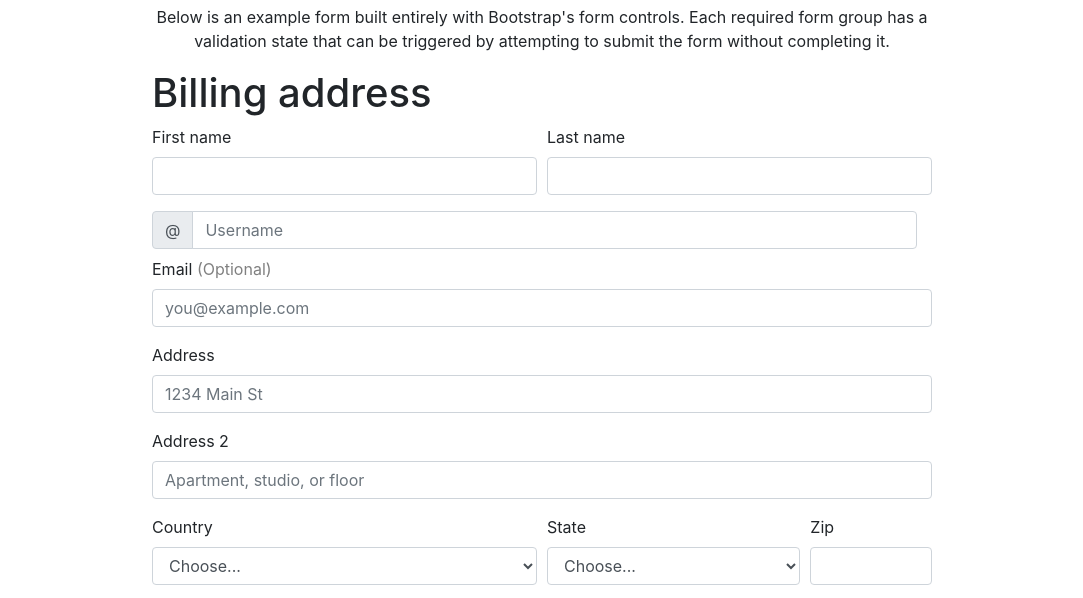
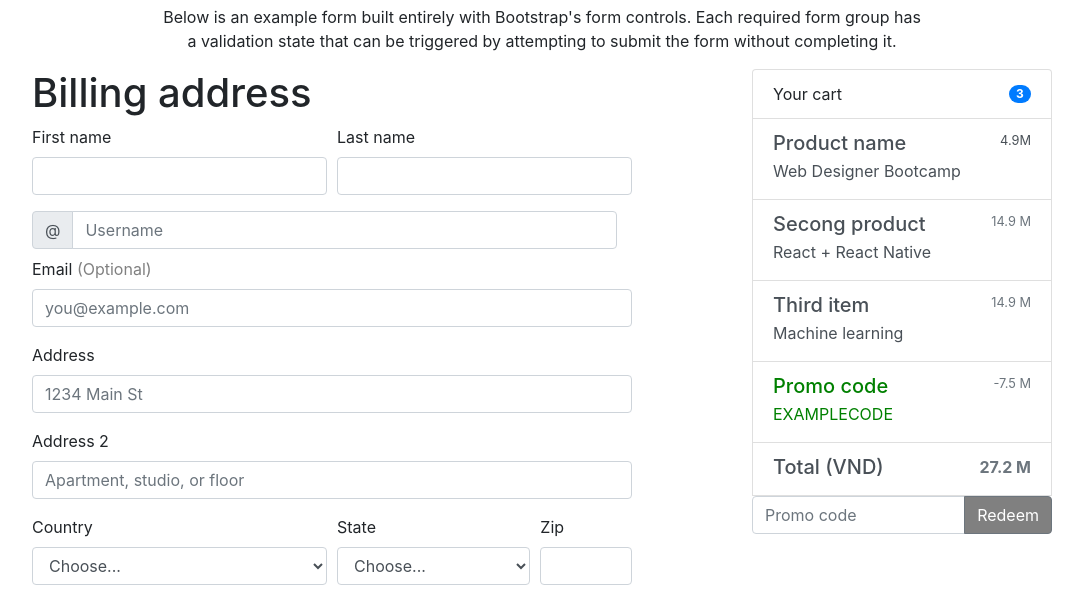
Before and after one commit to Adenhall/pricing-page, a plain HTML site: page rocket.html in a window 1280 px wide. Shown: the part 201-799 px from the top of the page, without its empty margins (98-1181 px from the left). Drawn offline with nearby package versions, Linux system fonts and the light colour scheme.

Commit message:
Finished Rocket

```diff
--- a/css/rocket.css
+++ b/css/rocket.css
@@ -6,16 +6,21 @@
   color: var(--red);
 }
 section {
-  padding-left: 250px;
-  padding-right: 250px;
   display: flex;
   justify-content: center;
   flex-direction: column;
 }
 #first {
+  align-self: center;
+  width: 60%;
   display: flex;
   justify-content: center;
   flex-direction: column;
+}
+#second {
+  margin-left: 60px;
+  margin-right: 60px;
+  width: 600px;
 }
 img {
   width: 150px;
@@ -38,3 +43,30 @@ h4 {
   margin-top: 50px;
   background-color: red;
 }
+body {
+  display: flex;
+  flex-direction: column;
+}
+#info {
+  display: flex;
+  flex-flow: row wrap;
+}
+#cart {
+  margin-right: 60px;
+  margin-left: 60px;
+  width: 300px;
+}
+.promote {
+  color: green;
+}
+.btn-outline-secondary {
+  background-color: gray;
+  color: white;
+}
+footer {
+  margin-top: 70px;
+  margin-bottom: 40px;
+  display: flex;
+  flex-direction: column;
+  align-items: center;
+}
--- a/rocket.html
+++ b/rocket.html
@@ -14,8 +14,9 @@
         <p class="text-center">
           Below is an example form built entirely with Bootstrap's form controls. Each required form group has a validation state that can be triggered by attempting to submit the form  without completing it.
         </p>
-      </section>
-      <section>
+    </section>
+    <section id="info">
+      <div id="second">
         <h1>Billing address</h1>
         <form>
           <div class="form-row">
@@ -141,7 +142,63 @@
           </div>
         </form>
         <button type="button" class="btn btn-primary btn-lg btn-block">Continue to checkout</button>
-      </section>
+      </div>
+      <div id="cart">
+        <div class="list-group">
+          <li class="list-group-item d-flex justify-content-between align-items-center">
+            Your cart
+            <span class="badge badge-primary badge-pill">3</span>
+          </li>
+          <a href="#" class="list-group-item list-group-item-action flex-column align-items-start">
+            <div class="d-flex w-100 justify-content-between">
+              <h5 class="mb-1">Product name</h5>
+              <small>4.9M</small>
+            </div>
+            <p class="mb-1">Web Designer Bootcamp</p>
+          </a>
+          <a href="#" class="list-group-item list-group-item-action flex-column align-items-start">
+            <div class="d-flex w-100 justify-content-between">
+              <h5 class="mb-1">Secong product</h5>
+              <small class="text-muted">14.9 M</small>
+            </div>
+            <p class="mb-1">React + React Native</p>
+          </a>
+          <a href="#" class="list-group-item list-group-item-action flex-column align-items-start">
+            <div class="d-flex w-100 justify-content-between">
+              <h5 class="mb-1">Third item</h5>
+              <small class="text-muted">14.9 M</small>
+            </div>
+            <p class="mb-1">Machine learning</p>
+            <a href="#" class="list-group-item list-group-item-action flex-column align-items-start promote">
+              <div class="d-flex w-100 justify-content-between">
+                <h5 class="mb-1">Promo code</h5>
+                <small class="text-muted">-7.5 M</small>
+              </div>
+              <p class="mb-1">EXAMPLECODE</p>
+          </a>
+          <a href="#" class="list-group-item list-group-item-action flex-column align-items-start">
+            <div class="d-flex w-100 justify-content-between">
+              <h5 class="mb-1">Total (VND)</h5>
+              <strong class="text-muted">27.2 M</strong>
+            </div>
+          </a>
+          <div class="input-group mb-3">
+            <input type="text" class="form-control" placeholder="Promo code" aria-describedby="basic-addon2">
+            <div class="input-group-append">
+              <button class="btn btn-outline-secondary" type="button">Redeem</button>
+            </div>
+          </div>
+        </div>
+      </div>
+    </section>
+    <footer>
+      <p>@2018-2019 CoderSchool.vn</p>
+      <div>
+        <a href="#">Privacy</a>
+        <a href="#">Terms</a>
+        <a href="#">Support</a>
+      </div>
+    </footer>
     <script src="https://code.jquery.com/jquery-3.4.1.slim.min.js" integrity="sha384-J6qa4849blE2+poT4WnyKhv5vZF5SrPo0iEjwBvKU7imGFAV0wwj1yYfoRSJoZ+n" crossorigin="anonymous"></script>
     <script src="https://cdn.jsdelivr.net/npm/popper.js@1.16.0/dist/umd/popper.min.js" integrity="sha384-Q6E9RHvbIyZFJoft+2mJbHaEWldlvI9IOYy5n3zV9zzTtmI3UksdQRVvoxMfooAo" crossorigin="anonymous"></script>
     <script src="https://stackpath.bootstrapcdn.com/bootstrap/4.4.1/js/bootstrap.min.js" integrity="sha384-wfSDF2E50Y2D1uUdj0O3uMBJnjuUD4Ih7YwaYd1iqfktj0Uod8GCExl3Og8ifwB6" crossorigin="anonymous"></script>
```
